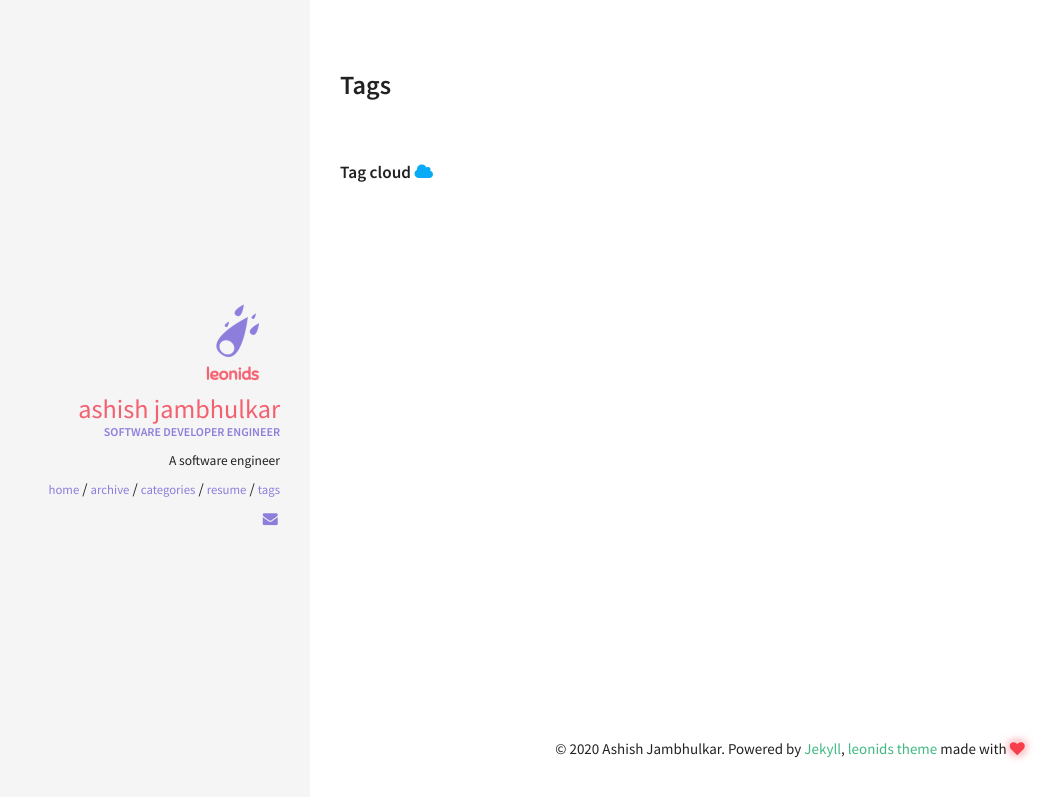
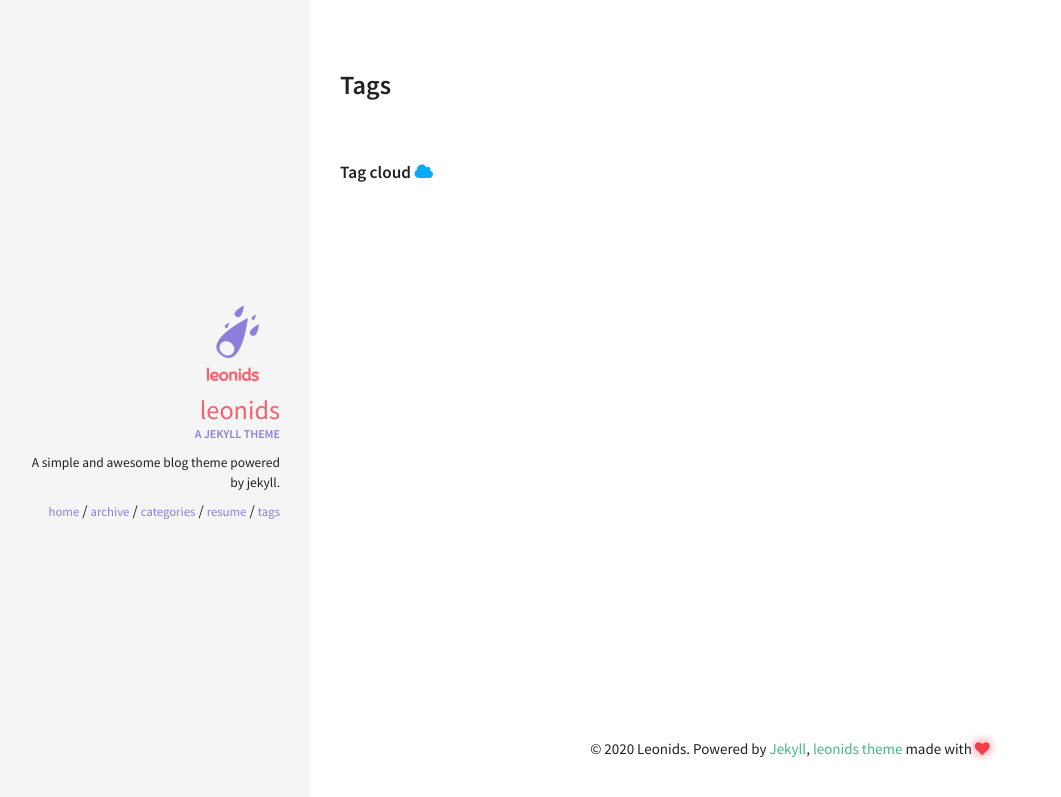
Before and after one commit to ashjambhulkar/ashjambhulkar.github.io, a Jekyll site: the page built from tags.html, in a window 1280 px wide. Shown: the top 797 px of the page, without its empty margins (10-1071 px from the left). Built offline with Jekyll 4.4.1, drawn with Linux system fonts in a browser that asks for light colours.

Commit message:
"changed few files"

```diff
--- a/_config.yml
+++ b/_config.yml
@@ -3,11 +3,11 @@
 # Site wide configuration
 ####################################
 #
-title: Ashish Jambhulkar
-email:  asj409@nyu.edu
-description: A software developer
+title: Leonids
+email:
+description: A simple and awesome blog theme powered by jekyll.
 url: # the base hostname & protocol for your site
-keywords: ["ashish", "jambhulkar", "software-engineer", "engineer"]
+keywords: ["blog", "jekyll"]
 
 #
 ###################################
@@ -33,11 +33,11 @@ kramdown:
 ####################################
 #
 owner:
-  name: Ashish Jambhulkar
+  name: Leonids
   avatar: leonids-logo.png
-  job: "Software Developer Engineer"
-  bio: "A software engineer"
-  email: asj409@nyu.edu
+  job: "A jekyll theme"
+  bio: "A simple and awesome blog theme powered by jekyll."
+  email:
   disqus-shortname:
   twitter: #username
   facebook: #username
```
Also changed, not shown: apple-touch-icon.png (deleted), 3 other files.
